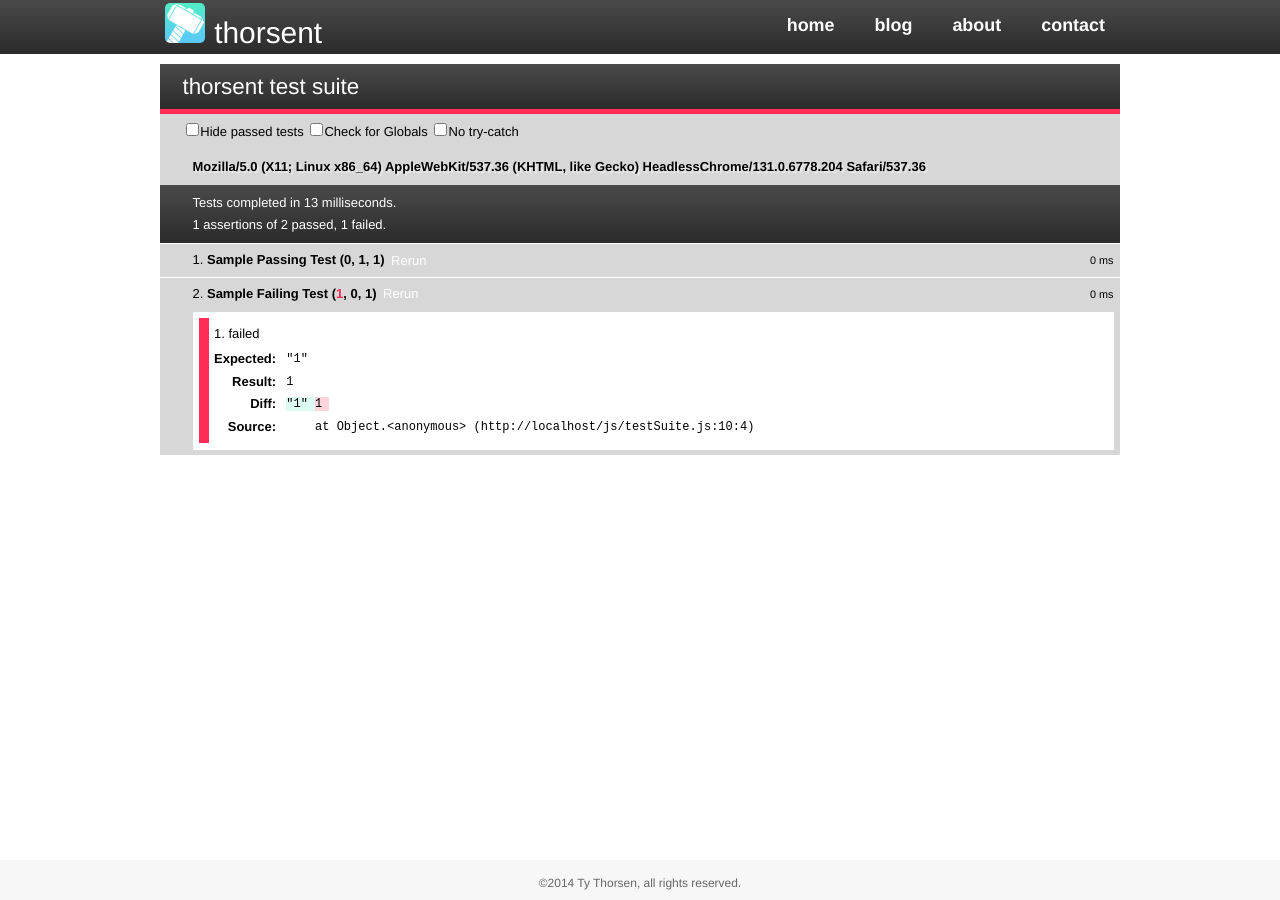
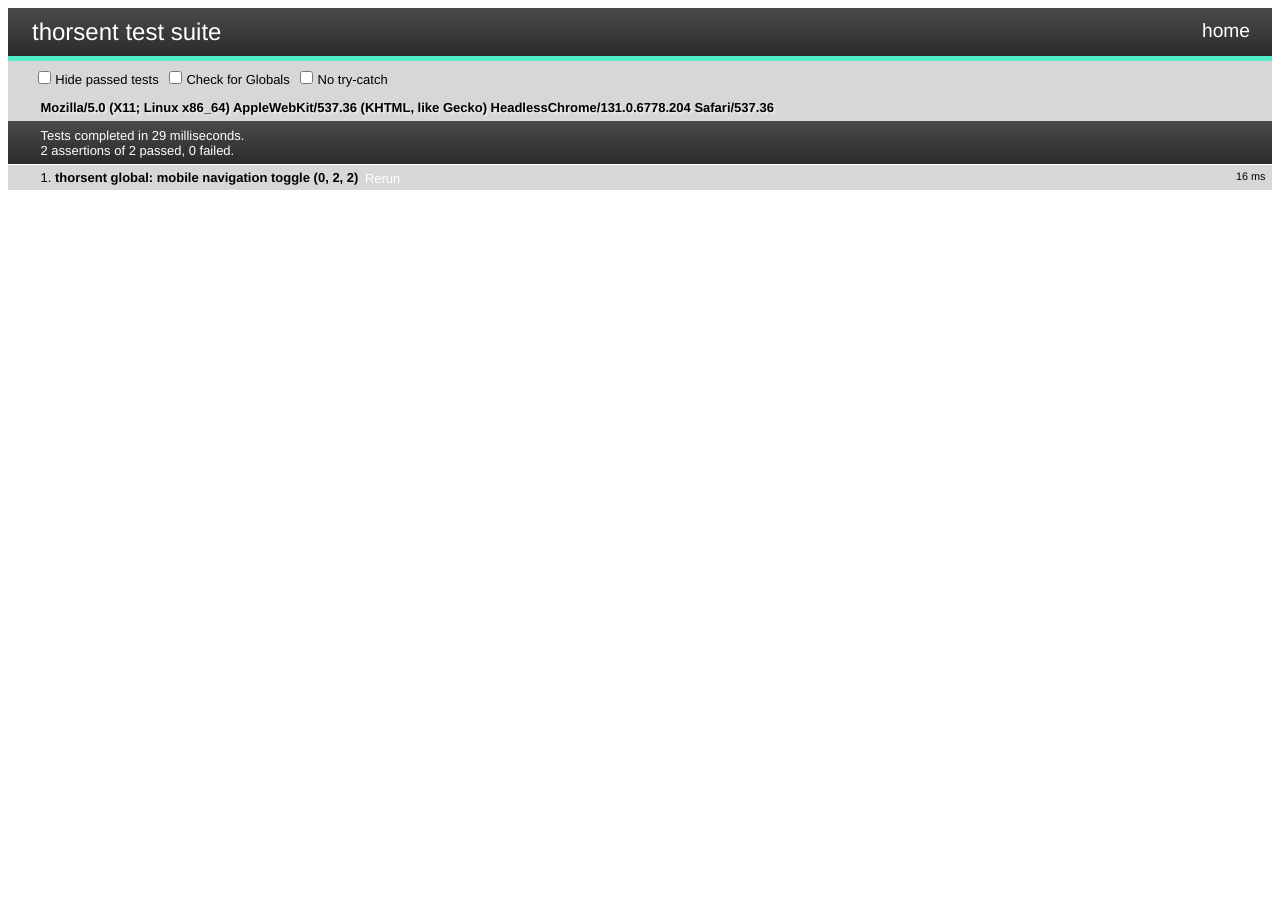
Before and after one commit to thorsenty/thorsenty.github.io, a Jekyll site: the page built from qunit/index.html, in a window 1280 px wide. Built offline with Jekyll 4.4.1, drawn with Linux system fonts in a browser that asks for light colours; nearby versions of some CDN libraries; Markdown is read by kramdown in place of the engine named in the settings.

Commit message:
refactor mobile nav toggle js, add qunit test

```diff
--- a/_layouts/qunit.html
+++ b/_layouts/qunit.html
@@ -6,66 +6,10 @@
     <title>{{ page.title }}</title>
     <meta name="viewport" content="width=device-width">
     <link rel="shortcut icon" type="image/png" href="/assets/images/favicon.png"/>
-        <link rel="stylesheet" href="/css/syntax.css">
-        <link rel="stylesheet" href="/css/main.css">
     <link rel="stylesheet" href="/css/qunit-1.14.0.css">
   </head>
   <body>
-        <div class="site">
-          <div class="header">
-            <div class="content-container">
-              <div class="logo">
-                <a href="/">
-                  <img src="/assets/images/hammer_logo.png" height="40px" width="40px" />
-                  <h1 class="title">{{ site.name }}</h1>
-                </a>
-              </div>
-              <ul class="top-nav">
-                <li>
-                  <a href="/">home</a>
-                </li>
-                <li>
-                  <a href="/blog">blog</a>
-                </li>
-                <li>
-                  <a href="/about">about</a>
-                </li>
-                <li>
-                  <a href="/contact">contact</a>
-                </li>
-              </ul>
-              <a class="ss-nav-toggle" href="#">
-                <img src="/assets/images/mobile_menu_logo.png"/>
-              </a>
-            </div>
-          </div>
-          <div class="content">
-            <div class="content-container">
     {{ content }}
-            </div>
-          </div>
-          <div class="footer">
-            <div class="content-container">
-              <p>&copy;2014 Ty Thorsen, all rights reserved.</p>
-            </div>
-          </div>
-        </div>
-        <div class="nav-drawer">
-          <ul class="ss-nav">
-            <li>
-              <a href="/">home</a>
-            </li>
-            <li>
-              <a href="/blog">blog</a>
-            </li>
-            <li>
-              <a href="/about">about</a>
-            </li>
-            <li>
-              <a href="/contact">contact</a>
-            </li>
-          </ul>
-        </div>
     <script src="//ajax.googleapis.com/ajax/libs/jquery/2.1.0/jquery.min.js"></script>
     <script type="text/javascript" src="/js/main.js"></script>
     <script type="text/javascript" src="/js/qunit-1.14.0.js"></script>
--- a/css/main.css
+++ b/css/main.css
@@ -33,27 +33,7 @@ a {
   text-decoration: none;
 }
 
-/*****************************************************************************/
-/*
-/* Home
-/*
-/*****************************************************************************/
-.posts {
-  list-style-type: none;
-  margin-bottom: 2em;
-}
-
-.posts li {
-  line-height: 1.75em;
-}
-
-.posts span {
-  color: #aaa;
-  font-family: Monaco, "Courier New", monospace;
-  font-size: 80%;
-}
-
-/*****************************************************************************/
+//*****************************************************************************/
 /*
 /* Site
 /*
@@ -98,10 +78,6 @@ a {
   .active-drawer .site {
     left: -80%;
   }
-}
-
-.meta {
-  color: #aaa;
 }
 
 .content {
@@ -299,6 +275,25 @@ ul.ss-nav a {
 /*****************************************************************************/
 
 /* standard */
+.posts {
+  list-style-type: none;
+  margin-bottom: 2em;
+}
+
+.posts li {
+  line-height: 1.75em;
+}
+
+.posts span {
+  color: #aaa;
+  font-family: Monaco, "Courier New", monospace;
+  font-size: 80%;
+}
+
+.meta {
+  color: #aaa;
+}
+
 .post pre {
   border: 1px solid #ddd;
   background-color: #eef;
--- a/css/qunit-1.14.0.css
+++ b/css/qunit-1.14.0.css
@@ -11,7 +11,7 @@
 
 /** Font Family and Sizes */
 
-#qunit-tests, #qunit-header, #qunit-banner, #qunit-testrunner-toolbar, #qunit-userAgent, #qunit-testresult {
+#qunit-tests, #qunit-header, #qunit-banner, #qunit-testrunner-toolbar, #qunit-userAgent, #qunit-testresult, #qunit-nav-home {
 	font-family: "Helvetica Neue Light", "HelveticaNeue-Light", "Helvetica Neue", Calibri, Helvetica, Arial, sans-serif;
 }
 
@@ -45,7 +45,17 @@
 	font-weight: 400;
 }
 
-#qunit-header a {
+#qunit-nav-home {
+	display: block;
+	padding: 10px 20px;
+	font-size: 1.2em;
+	position: absolute;
+	top: 10px;
+	right: 10px;
+}
+
+#qunit-header a,
+#qunit-nav-home {
 	text-decoration: none;
 	color: #FFF;
 }
--- a/js/main.js
+++ b/js/main.js
@@ -3,12 +3,11 @@ var Thorsent = {
 
 	events: {
 
-		clickMobileNavToggle: function(event) {
-			event.preventDefault();
-			if ($('body').hasClass("active-drawer")) {
-				$('body').removeClass("active-drawer");
+		clickMobileNavToggle: function() {
+			if ($(".site-container").hasClass("active-drawer")) {
+				$(".site-container").removeClass("active-drawer");
 			} else {
-				$('body').addClass("active-drawer");
+				$(".site-container").addClass("active-drawer");
 			}
 		}
 
@@ -16,7 +15,8 @@ var Thorsent = {
 
 	init: function() {
 		$(".ss-nav-toggle").on("click", function(event) {
-			Thorsent.events.clickMobileNavToggle(event);
+			event.preventDefault();
+			Thorsent.events.clickMobileNavToggle();
 		});
 	}
 };
--- a/js/testSuite.js
+++ b/js/testSuite.js
@@ -1,14 +1,36 @@
 Thorsent.testSuite = {
 
-	init: function() {
+	/*
+	* Tests for the Thorsent JS namespace go here.  Tests for
+	* any other namespaces should go in their own test modules.
+	*/
+	execute: function() {
 
-		test("Sample Passing Test", function() {
-			equal(1,"1");
+		QUnit.module("thorsent global", {
+			setup: function() {
+				QUnit.stop();
+				$.ajax({
+					url: "/"
+				}).then(function(data, textStatus, jqXHR) {
+					$("#qunit-fixture").html(data);
+					QUnit.start();
+				});
+			}
 		});
 
-		test("Sample Failing Test", function() {
-			strictEqual(1,"1");
+		QUnit.test("mobile navigation toggle", function() {
+			Thorsent.events.clickMobileNavToggle();
+			QUnit.ok($(".site-container").hasClass("active-drawer"), "toggle on");
+
+			Thorsent.events.clickMobileNavToggle();
+			QUnit.ok(!$(".site-container").hasClass("active-drawer"), "toggle off");
 		});
+	},
+
+	init: function() {
+		QUnit.config.autostart = false;
+		Thorsent.testSuite.execute();
+		QUnit.start();
 	}
 };
 
--- a/qunit/index.html
+++ b/qunit/index.html
@@ -3,5 +3,6 @@ layout: qunit
 title: thorsent test suite
 ---
 
+<a id="qunit-nav-home" href="/">home</a>
 <div id="qunit"></div>
 <div id="qunit-fixture"></div>
```
Also changed, not shown: 5 other files. Lines whose indentation alone changed are shown as unchanged.
